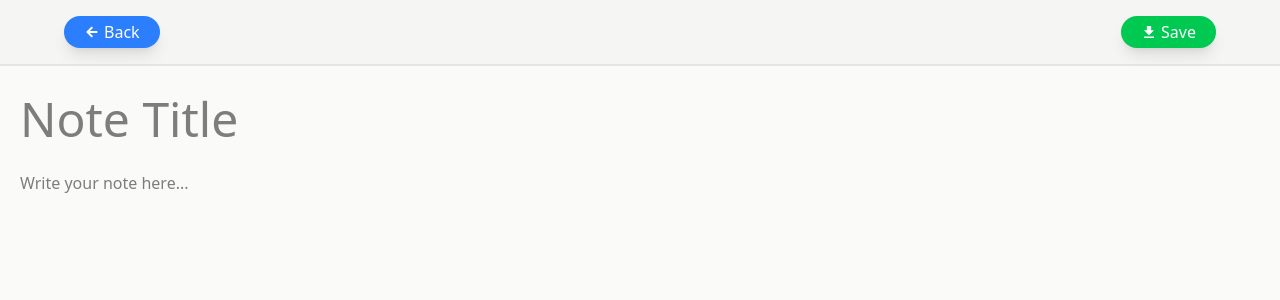
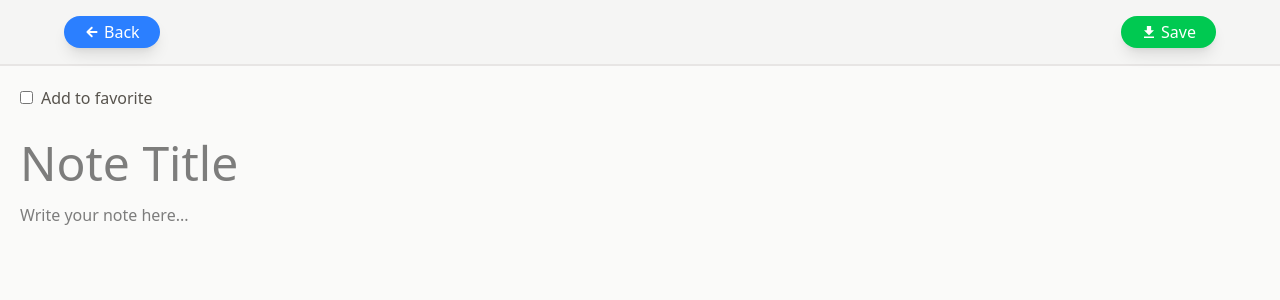
Before and after one commit to OKE225/Notes_app, a React (Vite) app in the folder client/: page /add in a window 1280 px wide. Shown: the top 300 px of the page. Built offline with nearby package versions, Linux system fonts and the light colour scheme; the HTML template or start-up script is replaced by a standard one.

Commit message:
Add option to mark notes as favorites

```diff
--- a/client/src/components/NoteForm.tsx
+++ b/client/src/components/NoteForm.tsx
@@ -16,6 +16,9 @@ interface Props {
 const NoteForm = ({ method, idNote, note }: Props) => {
   const [title, setTitle] = useState<string>(note ? note.title : "");
   const [content, setContent] = useState<string>(note ? note.content : ``);
+  const [isFavorite, setIsFavorite] = useState<boolean>(
+    note ? note.favorite : false
+  );
 
   const navigate = useNavigate();
 
@@ -31,12 +34,16 @@ const NoteForm = ({ method, idNote, note }: Props) => {
 
     try {
       if (method === "add") {
-        await api.post("/add", { title, content });
+        await api.post("/add", { title, content, favorite: isFavorite });
         toast.success("Note added successfully!", {
           duration: 2500,
         });
       } else if (method === "edit") {
-        await api.put(`/note/${idNote}`, { title, content });
+        await api.put(`/note/${idNote}`, {
+          title,
+          content,
+          favorite: isFavorite,
+        });
         toast.success("Note updated successfully!", {
           duration: 2500,
         });
@@ -67,10 +74,21 @@ const NoteForm = ({ method, idNote, note }: Props) => {
           </button>
         </div>
       </div>
-
+      <span className="px-5 pt-5">
+        <input
+          type="checkbox"
+          name="favorite"
+          id="favorite"
+          checked={isFavorite}
+          onChange={(e) => setIsFavorite(e.target.checked)}
+        />
+        <label htmlFor="favorite" className="ml-2 text-stone-600">
+          Add to favorite
+        </label>
+      </span>
       <input
         type="text"
-        className="p-5 w-full text-5xl font-light focus-visible:outline-none"
+        className="px-5 pb-2 pt-5 w-full text-5xl font-light focus-visible:outline-none"
         value={title}
         onChange={(e) => setTitle(e.target.value)}
         placeholder="Note Title"
```
Also changed, not shown: 1 other file (tests, documents, lock files or other folders).
